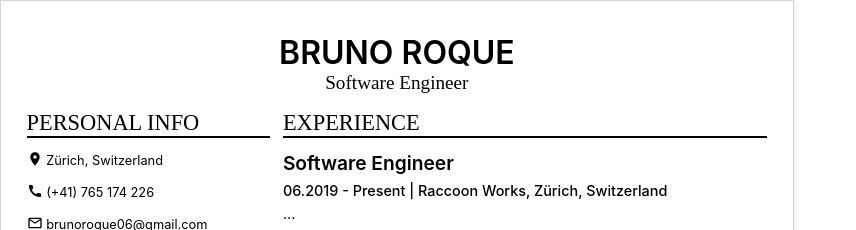
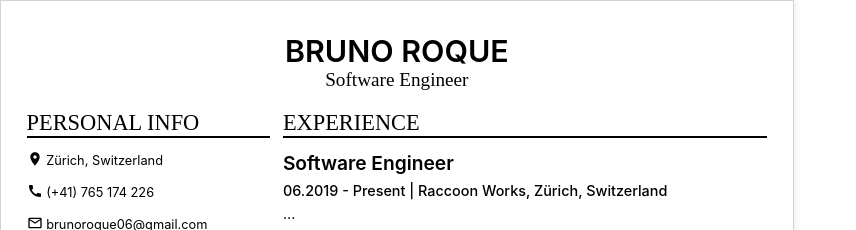
Before and after one commit to brunoroque06/brunoroque06.github.io, a Jekyll site: the page documents/curriculum-vitae/index.html, which Jekyll copies as it is, in a window 1280 px wide. Shown: the top 230 px of the page, without its empty margins (0-856 px from the left). Built offline with Jekyll 4.4.1, drawn with Linux system fonts in a browser that asks for light colours.

Commit message:
Reduce cv's name size

```diff
--- a/documents/curriculum-vitae/index.html
+++ b/documents/curriculum-vitae/index.html
@@ -45,7 +45,7 @@
       }
 
       .name {
-        font-size: 2rem;
+        font-size: 1.9rem;
         font-weight: 600;
         text-transform: uppercase;
       }
```
Also changed, not shown: 1 other file.
